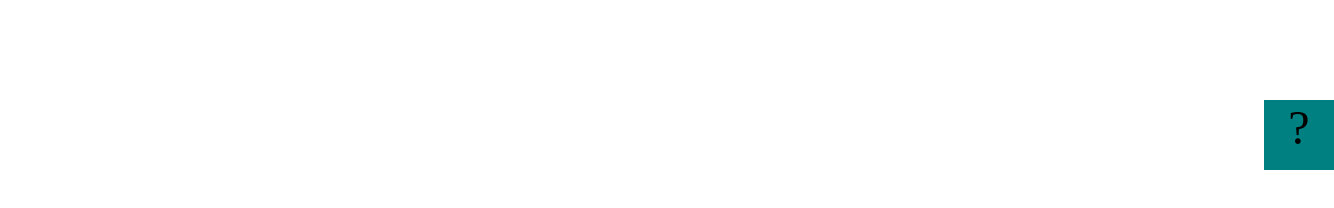
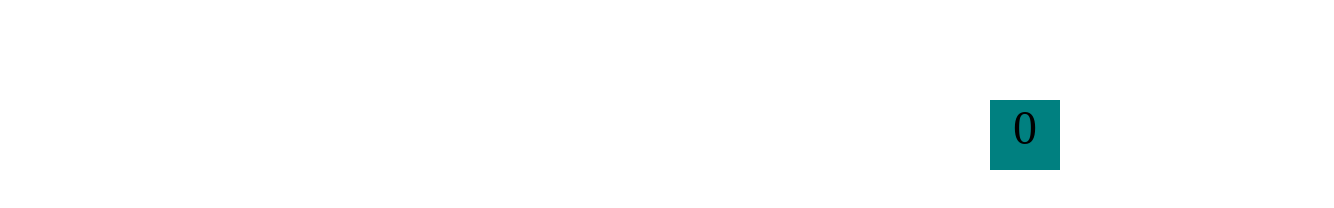
Before and after one commit to KamJam1809/KamJam1809.github.io, a plain HTML site: page fsd-projects/bouncing-box/index.html in a window 1280 px wide. Shown: the whole page, 1334 px wide, since content can reach past the window. Drawn offline with Linux system fonts and the light colour scheme.

Commit message:
completed bouncing box project

```diff
--- a/fsd-projects/bouncing-box/index.html
+++ b/fsd-projects/bouncing-box/index.html
@@ -70,21 +70,23 @@
 
         // TODO 2 - Variable declarations
 var positionX = 0;
-
-
-
-
+var points = 0;
+var speed = 10;
+var positionY = 0;
+var speedY = 10;
         /**
          * This Function will be called 20 times/second.
          * Each time it is called, it should move the Box to a new location.
          * If the box drifts off the screen, turn it around!
          */
         function update() {
-
-          moveBoxTo(boardWidth);
-          positionX = positionX + 10;
+          if (positionX > boardWidth) speed *=-1
+          if (positionX < 0 ) speed *=-1
 
 
+          moveBoxTo(positionX , positionY)
+          changeBoxText(points);
+         positionX = positionX + speed;
 
 
 
@@ -98,9 +100,9 @@
          * - move the box to the left side of the screen.
          */
         function handleBoxClick() {
-
-
-
+positionX = 0
+points++;
+speed = 3 * points + 10;
 
         }
 
```
